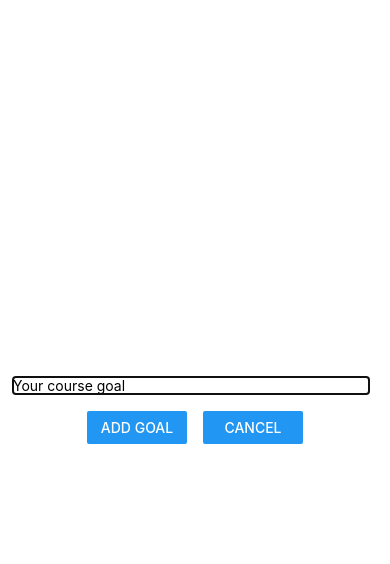
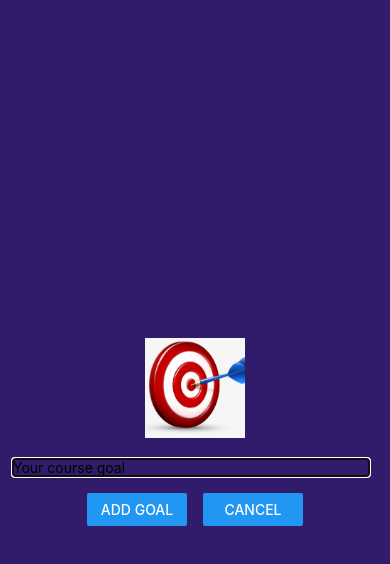
Before and after one commit to OkoroKelvin/RNCourse, a React Native app: screen / in a window 390 px wide. Both pictures are taken after a click on the button "ADD NEW GOAL". Shown: the top 564 px of the page. Built offline with nearby package versions, Linux system fonts and the light colour scheme.

Commit message:
Implemented Images

```diff
--- a/components/GoalInput.js
+++ b/components/GoalInput.js
@@ -1,4 +1,10 @@
-import { View, Text,TextInput,Button,StyleSheet,Modal } from 'react-native'
+import { View,
+    TextInput,
+    Button,
+    StyleSheet,
+    Modal,
+    Image,
+} from 'react-native'
 import {useState} from 'react';
 
 function GoalInput(props) {
@@ -17,6 +23,7 @@
   return (
     <Modal visible={props.visible} animationType="slide">
         <View style={styles.inputContainer}>
+            <Image style={styles.image} source={require('../assets/images/goal.png')}/>
             <TextInput
                 style={styles.textInput}
                 placeholder='Your course goal'
@@ -43,10 +50,13 @@
         flex:1,
         justifyContent:'center',
         alignItems: 'center',
-        marginBottom: 24,
         padding:16,
-        borderBottomWidth:1,
-        borderBottomColor:'#cccccc'
+        backgroundColor:'#311b6b'
+      },
+      image:{
+        width: 100,
+        height:100,
+        margin:20
       },
       textInput:{
         borderWidth:1,
```
Also changed, not shown: assets/images/goal.png (added).
